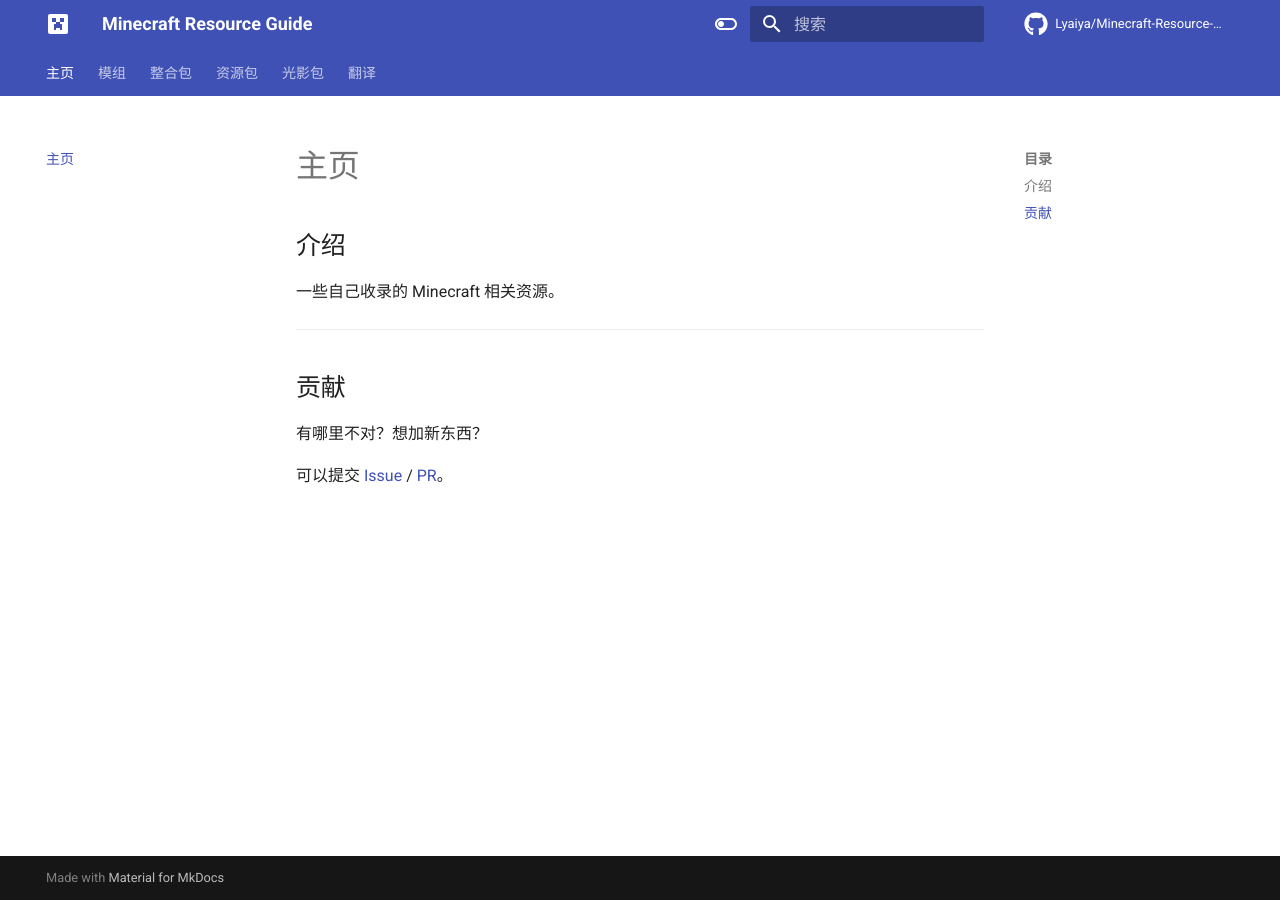
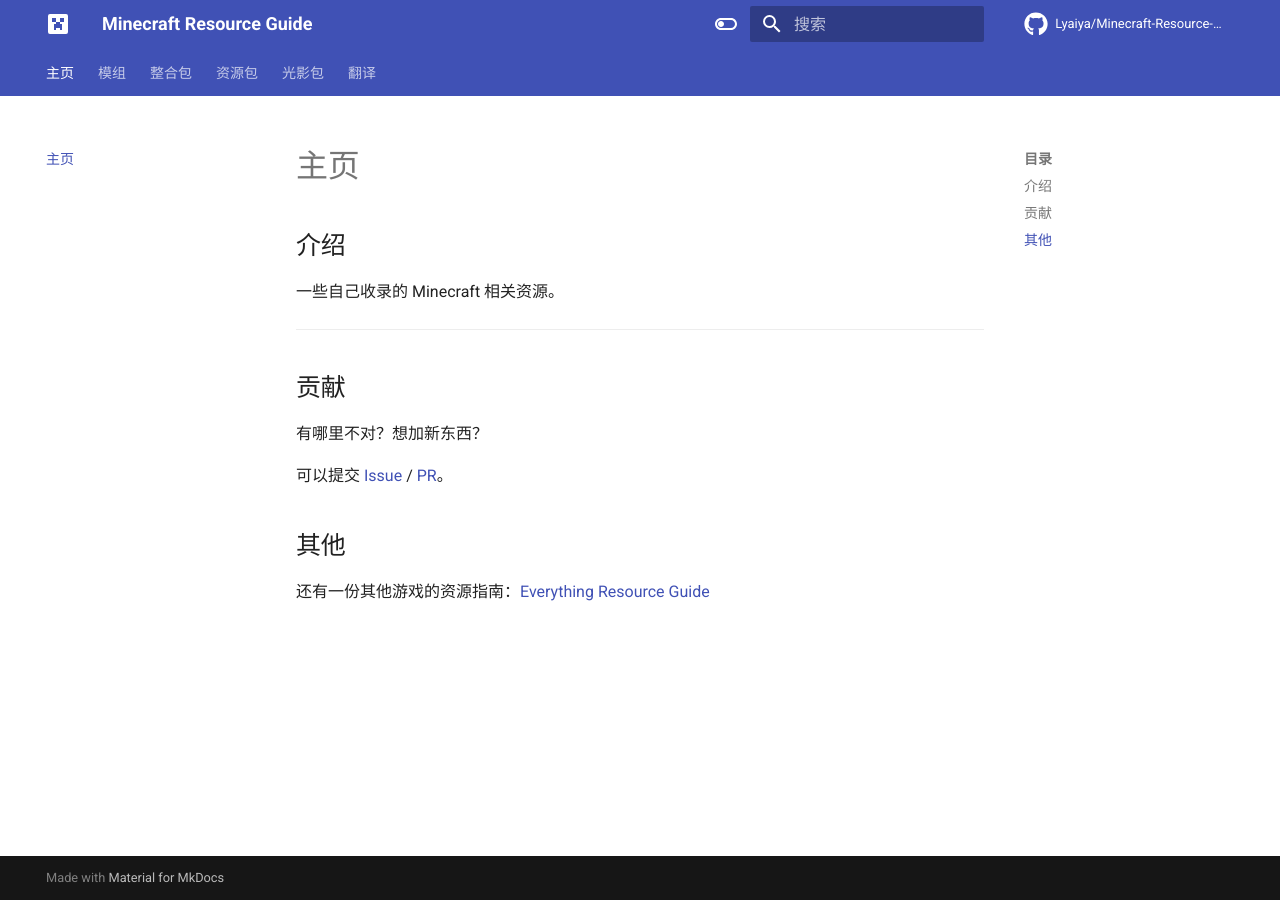
Before and after one commit to Lyaiya/Minecraft-Resource-Guide, an MkDocs documentation site: the page built from docs/index.md, in a window 1280 px wide. Built offline with MkDocs 1.6.1 and Material for MkDocs 9.7.7, drawn with Linux system fonts in a browser that asks for light colours; comment, search, counter and statistics services are not loaded.

Commit message:
Update index.md

```diff
--- a/docs/index.md
+++ b/docs/index.md
@@ -11,3 +11,7 @@
 有哪里不对？想加新东西？
 
 可以提交 [Issue](https://github.com/Lyaiya/Minecraft-Resource-Guide/issues) / [PR](https://github.com/Lyaiya/Minecraft-Resource-Guide/pulls)。
+
+## 其他
+
+还有一份其他游戏的资源指南：[Everything Resource Guide](https://github.com/Lyaiya/Everything-Resource-Guide)
```
